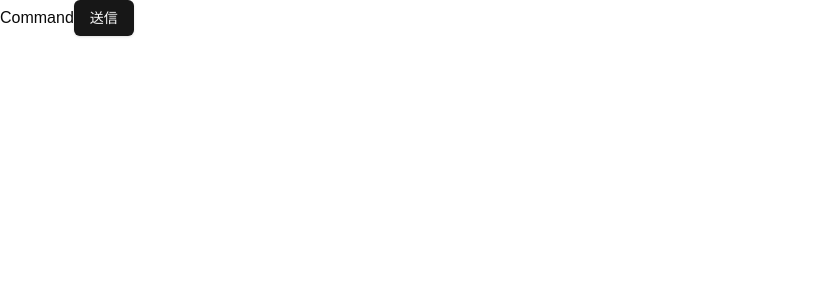
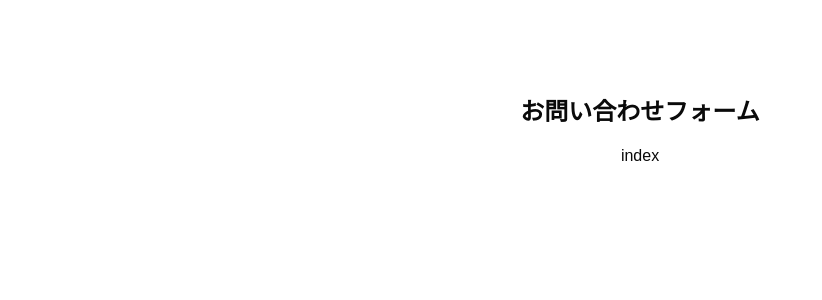
Before and after one commit to 4TKKgjYa/app-Jan09-2025, a Next.js app: page / in a window 1280 px wide. Shown: the top 300 px of the page, without its empty margins (0-822 px from the left). Built offline with nearby package versions, Linux system fonts and the light colour scheme.

Commit message:
feature: お問い合わせフォームの作成途中

```diff
--- a/src/app/page.tsx
+++ b/src/app/page.tsx
@@ -1,11 +1,12 @@
+import { MailForm } from "@/components/MainForm";
 import { Button } from "@/components/ui/button";
 import Link from "next/link";
 
 export default function Home() {
   return (
-    <div>
-      <Link href="/command">Command</Link>
-      <Button>送信</Button>
-    </div>
+    <main className="flex min-h-screen flex-col items-center p-24">
+      <h2 className="font-semibold text-2xl mb-4">お問い合わせフォーム</h2>
+      <MailForm />
+    </main>
   );
 }
--- /dev/null
+++ b/src/components/MainForm/index.tsx
@@ -0,0 +1,7 @@
+import React from 'react'
+
+export const MailForm = () => {
+  return (
+    <div>index</div>
+  )
+};
```
